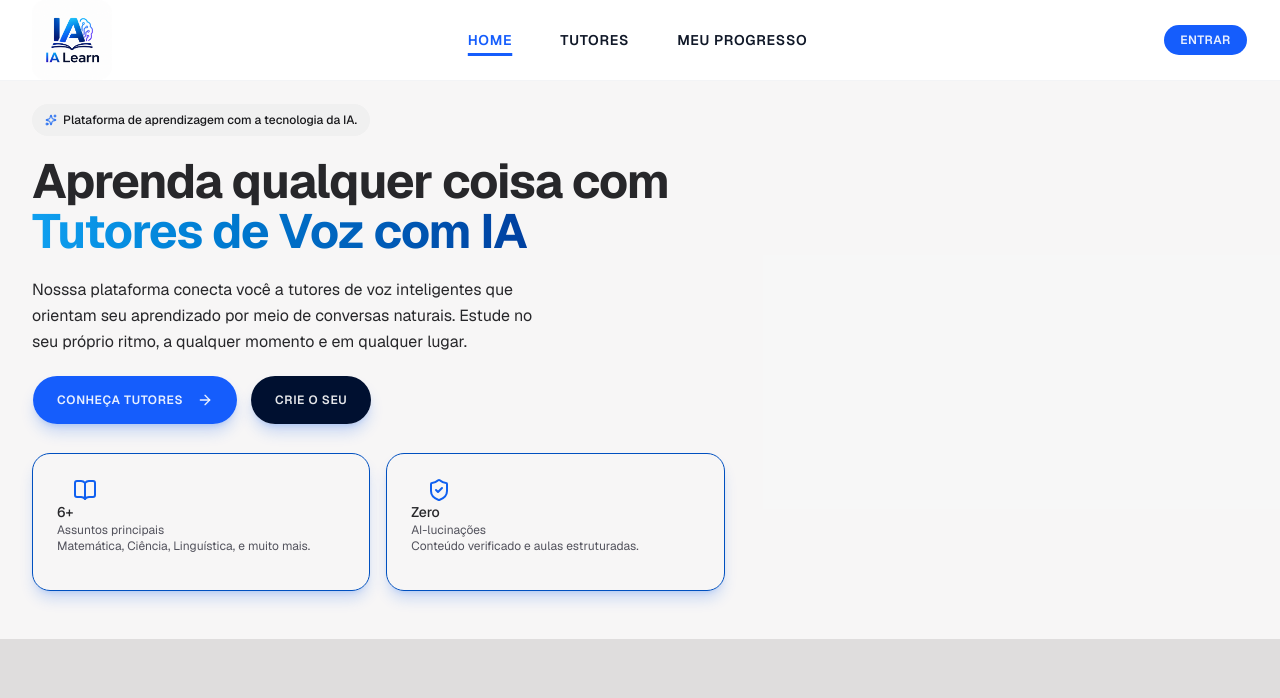
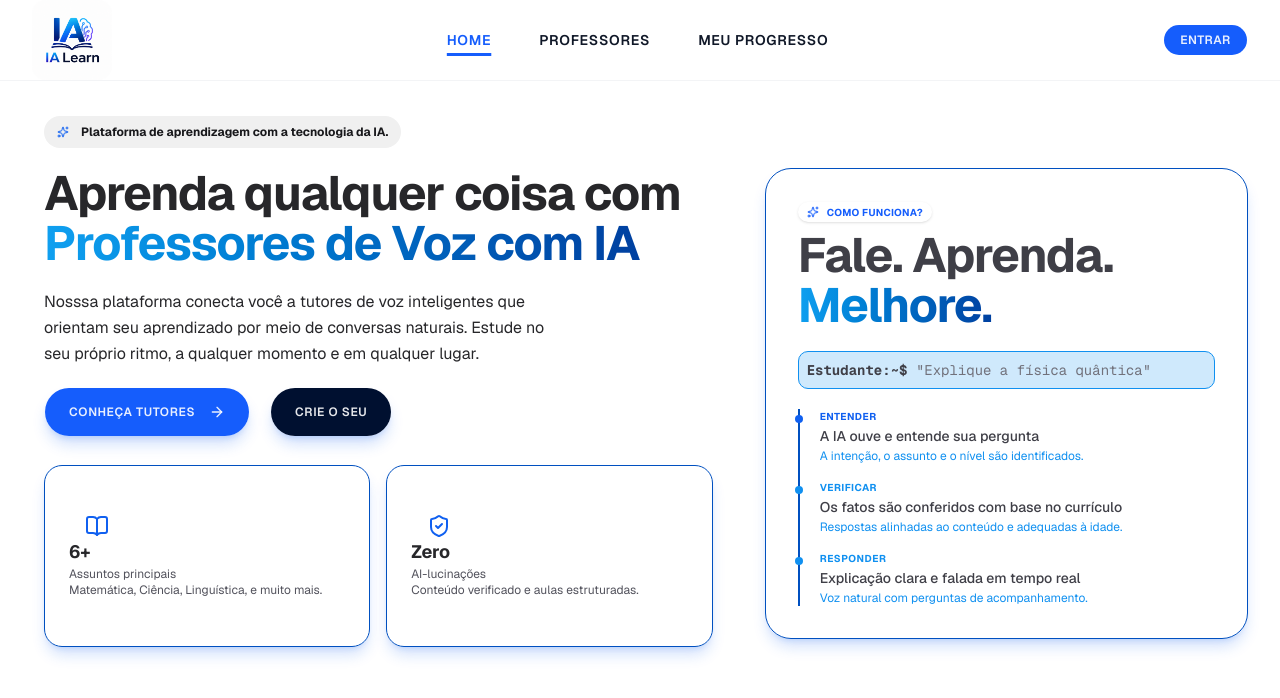
Before and after one commit to FabioMGonc/ai-learn-client, a Next.js app: page / in a window 1280 px wide. Shown: the top 698 px of the page. Built offline with nearby package versions, Linux system fonts and the light colour scheme.

Commit message:
Conclusão da HeroSection

```diff
--- a/app/globals.css
+++ b/app/globals.css
@@ -49,7 +49,7 @@
 }
 
 :root {
-  --background: #dfdddd;
+  --background: #dfdddd/90;
   --foreground: #F0F0F0;
 
   --card-foreground: #F0F0F0;
--- a/app/layout.tsx
+++ b/app/layout.tsx
@@ -14,7 +14,7 @@ const geistMono = Geist_Mono({
 });
 
 export const metadata: Metadata = {
-  title: "AI Learn",
+  title: "IA Learn",
   description: "O seu tutor de IA para aprendizado!",
 };
 
--- a/app/page.tsx
+++ b/app/page.tsx
@@ -1,67 +1,9 @@
-import Link from "next/link";
-import { ArrowRight, Sparkles, BookOpen, ShieldCheck } from "lucide-react";
-import { Button } from "../components/ui/button";
-import { Badge } from "../components/ui/badge";
-
-const stats = [
-  { icon: BookOpen, value: "6+", label: "Assuntos principais", desc: "Matemática, Ciência, Linguística, e muito mais." },
-  { icon: ShieldCheck, value: "Zero", label: "AI-lucinações", desc: "Conteúdo verificado e aulas estruturadas." }
-];
-const steps = [
-  { label: "Entender", desc: "A IA ouve e entende sua pergunta", note: "A intenção, o assunto e o nível são identificados." },
-  { label: "Verificar", desc: "Os fatos são conferidos com base no currículo", note: "Respostas alinhadas ao conteúdo e adequadas à idade." },
-  { label: "Responder", desc: "Explicação clara e falada em tempo real", note: "Voz natural com perguntas de acompanhamento." },
-];
+import HeroSection from "../components/general/HeroSection"
 
 const Home = () => {
   return (
-    <main className="page space-y-20 bg-white/75 animate-in fade-in duration-500 sm:mt-14">
-      <section className="grid gap-10 lg:grid-cols-12 lg:items-start">
-        <div className="space-y-5 lg:col-span-7">
-          <Badge variant="secondary" className="h-8 gap-1.5 px-3 text-xs font-medium">
-            <Sparkles className="size-3.5 text-primary" />
-            Plataforma de aprendizagem com a tecnologia da IA.
-          </Badge>
-          <h1 className="text-4xl  text-zinc-800 font-bold tracking-tight sm:text-5xl lg:[3.5rem] lg:leading-[1.05]">
-            Aprenda qualquer coisa com{" "}
-            <span className="bg-linear-to-r from-[#10A0F0] to-[#0040A0] bg-clip-text text-transparent">Tutores de Voz com IA</span>
-          </h1>
-          <p className="max-w-lg text-base leading-relaxed text-zinc-800">
-            Nosssa plataforma conecta você a tutores de voz inteligentes que orientam seu aprendizado por meio de conversas naturais. Estude no seu próprio ritmo, a qualquer momento e em qualquer lugar.
-          </p>
-
-          {/* div para os botões */}
-          <div className="flex flex-wrap gap-3">
-            <Link href="/tutors">
-              <Button className="rounded-full p-5 sm:p-6 text-base font-semibold shadow-lg shadow-primary/20">
-                Conheça Tutores<ArrowRight className="ml-2 size-4 transition-transform group-hover:translate-x-1" />
-              </Button>
-            </Link>
-
-            <Link href="/tutors/new">
-              <Button className="bg-popover hover:bg-popover/90 rounded-full p-5 sm:p-6 text-base font-semibold shadow-lg shadow-primary/20">
-                Crie o seu
-              </Button>
-            </Link>
-          </div>
-          <div className="grid grid-cols-2 gap-4 pt-2">
-              {stats.map(({ icon: Icon, value, label, desc }) => {
-                return (
-                  <div key={label} className="stat-card shadow-lg shadow-primary/20">
-                    <div className="mb-3 items-center justify-center rounded-lg">
-                      <Icon className="ml-4 text-primary" />
-                      <p className="text-sm font-medium text-zinc-800">{value}</p>
-                      <p className="text-xs text-zinc-600">{label}</p>
-                      <p className="text-xs text-zinc-600">{desc}</p>
-                    </div>
-                  </div>
-                );
-              })}
-           </div>
-
-        </div>
-
-      </section>
+    <main className="page space-y-20 bg-background animate-in fade-in duration-500 sm:mt-14">
+      <HeroSection />
 
     </main>
   );
--- /dev/null
+++ b/components/general/HeroSection.tsx
@@ -0,0 +1,102 @@
+import Link from "next/link";
+import { ArrowRight, Sparkles, BookOpen, ShieldCheck } from "lucide-react";
+import { Button } from "../ui/button"
+import { Badge } from "../ui/badge";
+
+    const stats = [
+    { icon: BookOpen, value: "6+", label: "Assuntos principais", desc: "Matemática, Ciência, Linguística, e muito mais." },
+    { icon: ShieldCheck, value: "Zero", label: "AI-lucinações", desc: "Conteúdo verificado e aulas estruturadas." }
+    ];
+    const steps = [
+    { label: "Entender", desc: "A IA ouve e entende sua pergunta", note: "A intenção, o assunto e o nível são identificados." },
+    { label: "Verificar", desc: "Os fatos são conferidos com base no currículo", note: "Respostas alinhadas ao conteúdo e adequadas à idade." },
+    { label: "Responder", desc: "Explicação clara e falada em tempo real", note: "Voz natural com perguntas de acompanhamento." },
+    ];
+
+const HeroSection = () => {
+    return (
+        <>
+            <section className="grid gap-10 lg:grid-cols-12 lg:items-start">
+                {/* Lado esquerdo */}
+                <div className="space-y-5 m-3 lg:col-span-7">
+                <Badge variant="secondary" className="h-8 gap-3 px-3 text-xs font-bold">
+                    <Sparkles className="size-3.5 text-primary" />
+                    Plataforma de aprendizagem com a tecnologia da IA.
+                </Badge>
+                <h1 className="text-4xl  text-zinc-800 font-bold tracking-tight sm:text-5xl lg:[3.5rem] lg:leading-[1.05]">
+                    Aprenda qualquer coisa com{" "}
+                    <span className="bg-linear-to-r from-[#10A0F0] to-[#0040A0] bg-clip-text text-transparent">Professores de Voz com IA</span>
+                </h1>
+                <p className="max-w-lg text-base leading-relaxed text-zinc-800">
+                    Nosssa plataforma conecta você a tutores de voz inteligentes que orientam seu aprendizado por meio de conversas naturais. Estude no seu próprio ritmo, a qualquer momento e em qualquer lugar.
+                </p>
+
+                {/* div para os botões */}
+                <div className="flex flex-wrap gap-5">
+                    <Link href="/tutors">
+                    <Button className="rounded-full p-6 sm:p-6 text-base font-semibold shadow-lg shadow-primary/20">
+                        Conheça Tutores<ArrowRight className="ml-2 size-4 transition-transform group-hover:translate-x-1" />
+                    </Button>
+                    </Link>
+
+                    <Link href="/tutors/new">
+                    <Button className="bg-popover hover:bg-popover/80 rounded-full p-6 sm:p-6 text-base font-semibold shadow-lg shadow-primary/20">
+                        Crie o seu
+                    </Button>
+                    </Link>
+                </div>
+                <div className="grid grid-cols-2 gap-4 pt-2">
+                    {stats.map(({ icon: Icon, value, label, desc }) => {
+                        return (
+                        <div key={label} className="stat-card shadow-lg shadow-primary/20">
+                            <div className="mb-6 mt-6 items-center justify-center rounded-lg">
+                            <Icon className="ml-4 text-primary" />
+                            <p className="text-lg font-bold text-zinc-800">{value}</p>
+                            <p className="text-xs text-zinc-600">{label}</p>
+                            <p className="text-xs text-zinc-600">{desc}</p>
+                            </div>
+                        </div>
+                        );
+                    })}
+                </div>
+                </div>
+
+                {/* Lado direito */}
+                <div className="lg:col-span-5 rounded-4xl lg:mt-16 shadow-lg shadow-primary/20">
+                <div className="card space-y-5 py-8 ">
+                    <div className="">
+                    <Badge variant="outline" className="mb-2 text-blue-600 text-[10px] font-bold uppercase tracking-wide shadow">
+                        <Sparkles className="mr-1 size-3" />
+                        Como Funciona?
+                    </Badge>
+                    <h2 className="text-xl  text-zinc-700 font-bold tracking-tight sm:text-5xl lg:[3.5rem] lg:leading-[1.05]">
+                        Fale. Aprenda. {" "}
+                        <span className="bg-linear-to-r from-[#10A0F0] to-[#0040A0] bg-clip-text text-transparent">Melhore.</span>
+                    </h2>
+                    </div>
+
+                    <div className=" rounded-lg border border-muted-foreground bg-muted-foreground/20 p-2 font-mono text-sm">
+                    <span className="font-bold text-zinc-700">Estudante:~$</span>{" "}
+                    <span className="text-zinc-500">&quot;Explique a física quântica&quot;</span>
+                    </div>
+                    <div className="space-y-4 border-l-2 border-border pl-5">
+                    {steps.map(({label, desc, note}, i) => {
+                        return (
+                        <div key={i} className="relative">
+                            <span className={`absolute -left-6.25 top-1.5 size-2 rounded-full ring-4 ring-background ${ i === 0 ? "bg-primary" : "bg-muted-foreground"}`}
+                            />
+                            <p className={`text-[10px] font-bold uppercase tracking-wider ${ i === 0 ? "text-primary" : "text-muted-foreground"}`}>{label}</p>
+                            <p className="text-zinc-700 mt-0.5 text-sm font-medium">{desc}</p>
+                            <p className="mt-0.5 text-xs text-muted-foreground">{note}</p>
+                        </div>
+                        )
+                    })}
+                    </div>
+                </div>
+                </div>
+            </section>
+        </>
+    );
+}
+
+export default HeroSection;
--- a/components/general/NavItens.tsx
+++ b/components/general/NavItens.tsx
@@ -4,7 +4,7 @@ import { usePathname } from "next/navigation";
 
 const links = [
     { name: "Home", href: "/" },
-    { name: "Tutores", href: "/tutors" },
+    { name: "Professores", href: "/professores" },
     { name: "Meu Progresso", href: "/my-progress" },
 ];
 const NavItens = () => {
--- a/components/ui/badge.tsx
+++ b/components/ui/badge.tsx
@@ -15,7 +15,7 @@ const badgeVariants = cva(
         destructive:
           "bg-destructive/10 text-destructive focus-visible:ring-destructive/20 dark:bg-destructive/20 dark:focus-visible:ring-destructive/40 [a]:hover:bg-destructive/20",
         outline:
-          "border-border text-foreground [a]:hover:bg-muted [a]:hover:text-muted-foreground",
+          "text-foreground shadow-[0_2px_12px_-6px_rgba(16,144,240,0.70)] [a]:hover:bg-muted [a]:hover:text-muted-foreground",
         ghost:
           "hover:bg-muted hover:text-muted-foreground dark:hover:bg-muted/50",
         link: "text-primary underline-offset-4 hover:underline",
```
